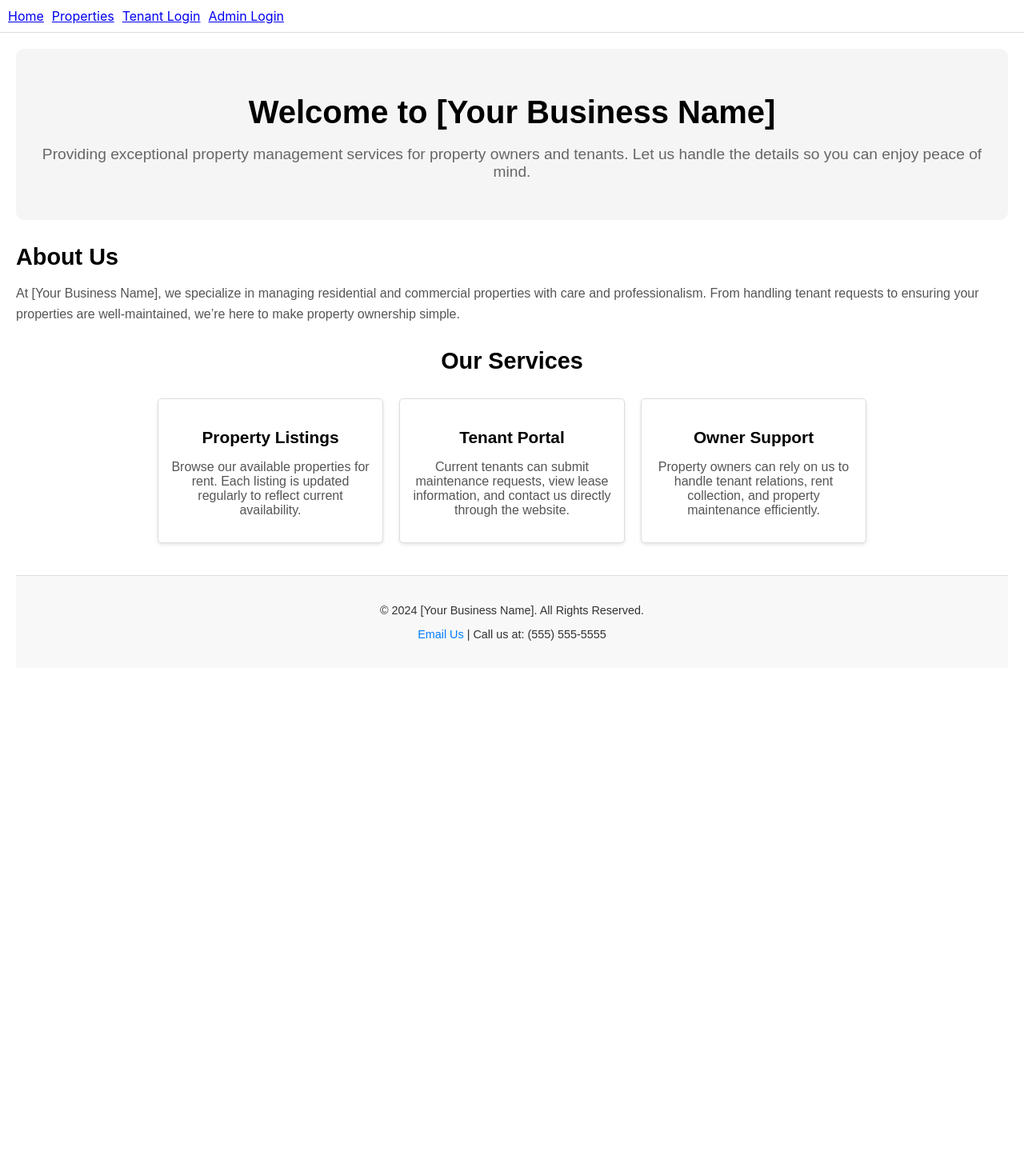
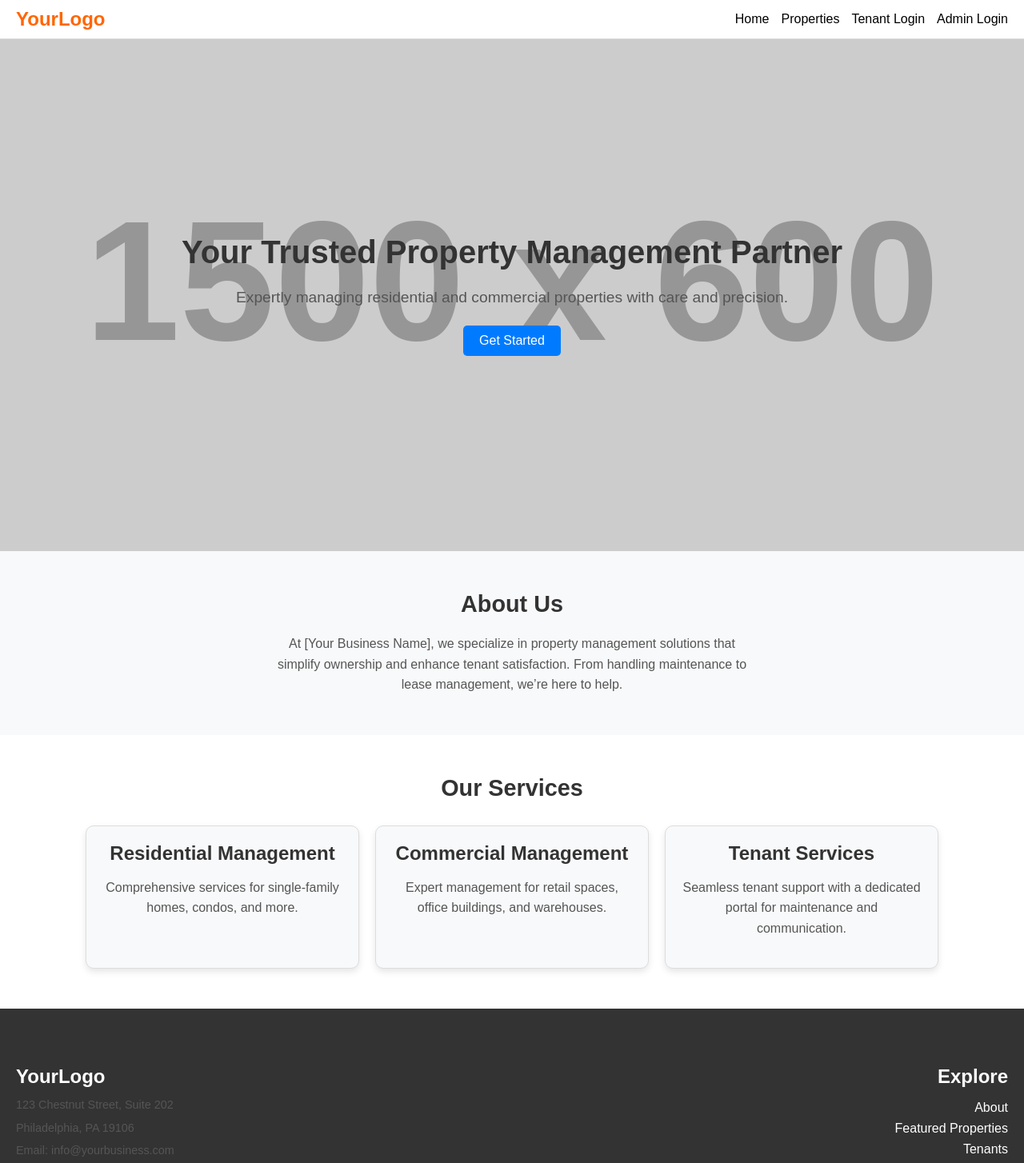
Before and after one commit to htrillo95/newpropertypro-ui-prod, a React (Create React App) app: page / in a window 1280 px wide. Shown: the top 1454 px of the page at 80% size. Before the commit the page ends 855 px from the top, so only its background shows below. Built offline with nearby package versions, Linux system fonts and the light colour scheme.

Commit message:
Further styling done for HomePage/footer specific

```diff
--- a/src/components/HomePage.js
+++ b/src/components/HomePage.js
@@ -1,61 +1,81 @@
-import React from 'react';
-import '../styles/HomePage.css';
+import React from "react";
+import "../styles/HomePage.css";
 
 function HomePage() {
   return (
-    <div className="home-page">
+    <div className="homepage">
       {/* Hero Section */}
-      <header className="hero-section">
-        <h1>Welcome to [Your Business Name]</h1>
+      <section className="hero-section">
+        <div className="hero-content">
+          <h1>Your Trusted Property Management Partner</h1>
           <p>
-          Providing exceptional property management services for property owners
-          and tenants. Let us handle the details so you can enjoy peace of mind.
+            Expertly managing residential and commercial properties with care
+            and precision.
           </p>
-      </header>
+          <button className="cta-button">Get Started</button>
+        </div>
+      </section>
 
-      {/* About Us Section */}
+      {/* About Section */}
       <section className="about-section">
         <h2>About Us</h2>
         <p>
-          At [Your Business Name], we specialize in managing residential and
-          commercial properties with care and professionalism. From handling
-          tenant requests to ensuring your properties are well-maintained, we’re
-          here to make property ownership simple.
+          At [Your Business Name], we specialize in property management
+          solutions that simplify ownership and enhance tenant satisfaction.
+          From handling maintenance to lease management, we’re here to help.
         </p>
       </section>
 
       {/* Services Section */}
       <section className="services-section">
         <h2>Our Services</h2>
-        <div className="service-item">
-          <h3>Property Listings</h3>
+        <div className="services-grid">
+          <div className="service-card">
+            <h3>Residential Management</h3>
             <p>
-            Browse our available properties for rent. Each listing is updated
-            regularly to reflect current availability.
+              Comprehensive services for single-family homes, condos, and more.
             </p>
           </div>
-        <div className="service-item">
-          <h3>Tenant Portal</h3>
+          <div className="service-card">
+            <h3>Commercial Management</h3>
             <p>
-            Current tenants can submit maintenance requests, view lease
-            information, and contact us directly through the website.
+              Expert management for retail spaces, office buildings, and
+              warehouses.
             </p>
           </div>
-        <div className="service-item">
-          <h3>Owner Support</h3>
+          <div className="service-card">
+            <h3>Tenant Services</h3>
             <p>
-            Property owners can rely on us to handle tenant relations, rent
-            collection, and property maintenance efficiently.
+              Seamless tenant support with a dedicated portal for maintenance
+              and communication.
             </p>
+          </div>
         </div>
       </section>
 
       {/* Footer Section */}
       <footer className="footer">
-        <p>&copy; 2024 [Your Business Name]. All Rights Reserved.</p>
-        <p>
-          <a href="mailto:info@yourbusiness.com">Email Us</a> | Call us at: (555) 555-5555
-        </p>
+        <div className="footer-container">
+          {/* Left Section: Logo and Contact */}
+          <div className="footer-left">
+            <h4>YourLogo</h4>
+            <p>123 Chestnut Street, Suite 202</p>
+            <p>Philadelphia, PA 19106</p>
+            <p>Email: info@yourbusiness.com</p>
+            <p>Phone: (555) 555-5555</p>
+          </div>
+
+          {/* Right Section: Navigation Links */}
+          <div className="footer-right">
+            <h4>Explore</h4>
+            <ul>
+              <li><a href="/about">About</a></li>
+              <li><a href="/properties">Featured Properties</a></li>
+              <li><a href="/tenants">Tenants</a></li>
+              <li><a href="/apply">Apply Now</a></li>
+            </ul>
+          </div>
+        </div>
       </footer>
     </div>
   );
--- a/src/components/NavBar.js
+++ b/src/components/NavBar.js
@@ -3,28 +3,47 @@ import { Link } from 'react-router-dom';
 
 function NavBar({ role, handleLogout }) {
   return (
-    <nav style={{ padding: '10px', borderBottom: '1px solid #ddd' }}>
-      <Link to="/" style={{ marginRight: '10px' }}>Home</Link>
-      <Link to="/properties" style={{ marginRight: '10px' }}>Properties</Link>
+    <nav style={{
+      padding: '10px 20px',
+      borderBottom: '1px solid #ddd',
+      display: 'flex',
+      alignItems: 'center',
+      justifyContent: 'space-between'
+    }}>
+      {/* Logo on the left */}
+      <div>
+        <Link to="/" style={{ textDecoration: 'none', fontWeight: 'bold', fontSize: '1.5rem', color: '#FF6600' }}>
+          YourLogo
+        </Link>
+      </div>
 
-      {/* Show links based on the user's role */}
+      {/* Navigation links aligned to the right */}
+      <div style={{ display: 'flex', gap: '15px', alignItems: 'center' }}>
+        <Link to="/" style={{ textDecoration: 'none', color: '#000' }}>Home</Link>
+        <Link to="/properties" style={{ textDecoration: 'none', color: '#000' }}>Properties</Link>
+
         {role === '' && (
           <>
-          <Link to="/login" style={{ marginRight: '10px' }}>Tenant Login</Link>
-          <Link to="/admin-login" style={{ marginRight: '10px' }}>Admin Login</Link>
+            <Link to="/login" style={{ textDecoration: 'none', color: '#000' }}>Tenant Login</Link>
+            <Link to="/admin-login" style={{ textDecoration: 'none', color: '#000' }}>Admin Login</Link>
           </>
         )}
         {role === 'tenant' && (
-        <Link to="/dashboard" style={{ marginRight: '10px' }}>Tenant Dashboard</Link>
+          <Link to="/dashboard" style={{ textDecoration: 'none', color: '#000' }}>Tenant Dashboard</Link>
         )}
         {role === 'admin' && (
-        <Link to="/admin" style={{ marginRight: '10px' }}>Admin Panel</Link>
+          <Link to="/admin" style={{ textDecoration: 'none', color: '#000' }}>Admin Panel</Link>
         )}
 
-      {/* Show logout button if logged in */}
         {role !== '' && (
-        <button onClick={handleLogout} style={{ marginLeft: '10px' }}>Logout</button>
+          <button
+            onClick={handleLogout}
+            style={{ padding: '5px 10px', border: 'none', backgroundColor: '#FF6600', color: '#fff', borderRadius: '5px', cursor: 'pointer' }}
+          >
+            Logout
+          </button>
         )}
+      </div>
     </nav>
   );
 }
--- a/src/styles/HomePage.css
+++ b/src/styles/HomePage.css
@@ -1,95 +1,185 @@
-/* HomePage.css */
+/* General Styles */
+body {
+    font-family: Arial, sans-serif;
+    margin: 0;
+    padding: 0;
+    box-sizing: border-box;
+  }
 
-.home-page {
-    font-family: Arial, sans-serif;
-    padding: 20px;
-    text-align: center;
+  .homepage {
+    width: 100%;
+    overflow-x: hidden;
+  }
+
+  h1, h2, h3 {
+    margin: 0;
+    padding: 0;
+    color: #333;
+  }
+
+  p {
+    line-height: 1.6;
+    color: #555;
   }
 
   /* Hero Section */
   .hero-section {
-    background-color: #f5f5f5;
-    padding: 30px;
-    border-radius: 10px;
+    background: url('https://via.placeholder.com/1500x600') no-repeat center center/cover;
+    height: 80vh;
+    display: flex;
+    align-items: center;
+    justify-content: center;
+    text-align: center;
+    color: #fff;
+  }
+
+  .hero-content h1 {
+    font-size: 2.5rem;
+    margin-bottom: 15px;
+  }
+
+  .hero-content p {
+    font-size: 1.2rem;
     margin-bottom: 20px;
   }
 
-  .hero-section h1 {
-    font-size: 2.5rem;
-    margin-bottom: 10px;
+  .cta-button {
+    padding: 10px 20px;
+    font-size: 1rem;
+    color: #fff;
+    background-color: #007bff;
+    border: none;
+    border-radius: 5px;
+    cursor: pointer;
+    transition: background-color 0.3s ease;
   }
 
-  .hero-section p {
-    font-size: 1.2rem;
-    color: #666;
+  .cta-button:hover {
+    background-color: #0056b3;
   }
 
-  /* About Us Section */
+  /* About Section */
   .about-section {
-    margin: 30px 0;
-    text-align: left;
+    padding: 50px 20px;
+    text-align: center;
+    background-color: #f8f9fa;
   }
 
   .about-section h2 {
     font-size: 1.8rem;
-    margin-bottom: 10px;
+    margin-bottom: 20px;
   }
 
   .about-section p {
     font-size: 1rem;
-    line-height: 1.6;
-    color: #555;
+    max-width: 600px;
+    margin: 0 auto;
   }
 
   /* Services Section */
   .services-section {
-    margin: 30px 0;
+    padding: 50px 20px;
+    background-color: #ffffff;
     text-align: center;
   }
 
   .services-section h2 {
     font-size: 1.8rem;
-    margin-bottom: 20px;
+    margin-bottom: 30px;
   }
 
-  .service-item {
-    background-color: #ffffff;
-    border: 1px solid #ddd;
-    border-radius: 5px;
-    padding: 15px;
-    margin: 10px;
-    display: inline-block;
-    width: 250px;
-    text-align: center;
-    vertical-align: top;
-    box-shadow: 0px 2px 4px rgba(0, 0, 0, 0.1);
+  .services-grid {
+    display: flex;
+    gap: 20px;
+    justify-content: center;
+    flex-wrap: wrap;
   }
 
-  .service-item h3 {
-    font-size: 1.3rem;
+  .service-card {
+    background-color: #f8f9fa;
+    border: 1px solid #ddd;
+    border-radius: 10px;
+    padding: 20px;
+    width: 300px;
+    box-shadow: 0px 4px 8px rgba(0, 0, 0, 0.1);
+    transition: transform 0.3s ease;
+  }
+
+  .service-card:hover {
+    transform: translateY(-5px);
+  }
+
+  .service-card h3 {
+    font-size: 1.5rem;
+    margin-bottom: 15px;
+  }
+
+  /* Footer */
+  .footer {
+    background-color: #333;
+    color: #fff;
+    padding: 40px 20px;
+  }
+
+  .footer-container {
+    display: flex;
+    justify-content: space-between;
+    align-items: flex-start;
+  }
+
+  .footer-left {
+    flex: 1;
+  }
+
+  .footer-left h4 {
+    font-size: 1.5rem;
     margin-bottom: 10px;
   }
 
-  .service-item p {
-    font-size: 1rem;
-    color: #555;
-  }
-
-  /* Footer Section */
-  .footer {
-    margin-top: 30px;
-    padding: 20px;
-    background-color: #f8f8f8; /* Lighter color to match the page flow */
-    color: #333;
-    border-top: 1px solid #ddd;
+  .footer-left p {
+    margin: 5px 0;
     font-size: 0.9rem;
   }
 
-  .footer a {
-    color: #007bff;
-    text-decoration: none;
+  .footer-right {
+    flex: 1;
+    text-align: right;
   }
 
-  .footer a:hover {
-    text-decoration: underline;
+  .footer-right h4 {
+    font-size: 1.5rem;
+    margin-bottom: 10px;
   }
+
+  .footer-right ul {
+    list-style: none;
+    padding: 0;
+  }
+
+  .footer-right li {
+    margin-bottom: 8px;
+  }
+
+  .footer-right a {
+    color: #fff;
+    text-decoration: none;
+    transition: color 0.3s ease;
+  }
+
+  .footer-right a:hover {
+    color: #007bff;
+  }
+
+  /* Responsive Design for Footer */
+  @media (max-width: 768px) {
+    .footer-container {
+      flex-direction: column;
+      align-items: center;
+      text-align: center;
+    }
+
+    .footer-left,
+    .footer-right {
+      margin: 20px 0;
+    }
+  }
```
Also changed, not shown: src/components/LoadingScreen.js (added, +24 -0 lines), src/styles/LoadingScreen.css (added, +25 -0 lines), src/styles/NavBar.css (added, +56 -0 lines). Lines whose indentation alone changed are shown as unchanged.
